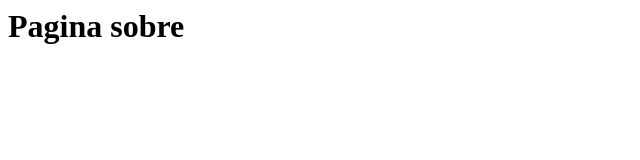
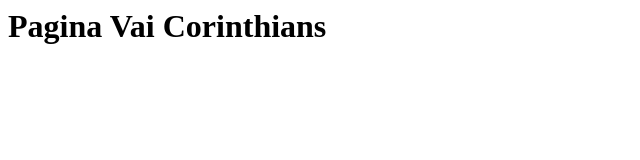
Before and after one commit to fernandopa12/turmadev, a plain HTML site: page sobre.html in a window 1280 px wide. Shown: the whole page, without its empty margins (0-640 px from the left). Drawn offline with Linux system fonts and the light colour scheme.

Commit message:
Update sobre.html

```diff
--- a/sobre.html
+++ b/sobre.html
@@ -1,7 +1,7 @@
 <html>
 
  <body>
-    <h1>Pagina sobre</h1>
+    <h1>Pagina Vai Corinthians</h1>
  </body>
 
 </html>
```
